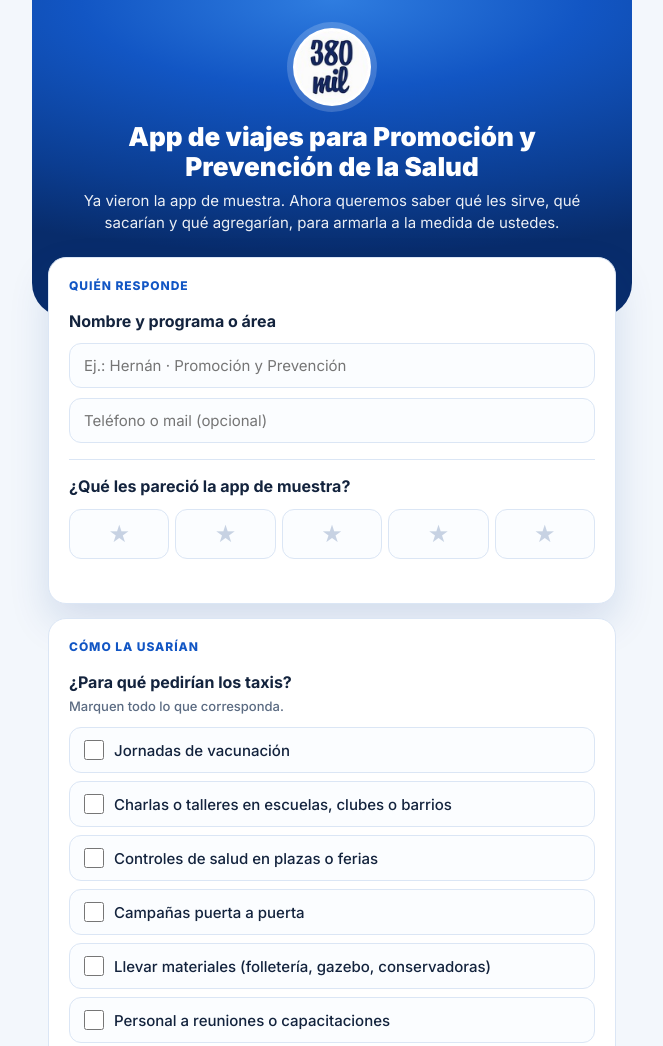
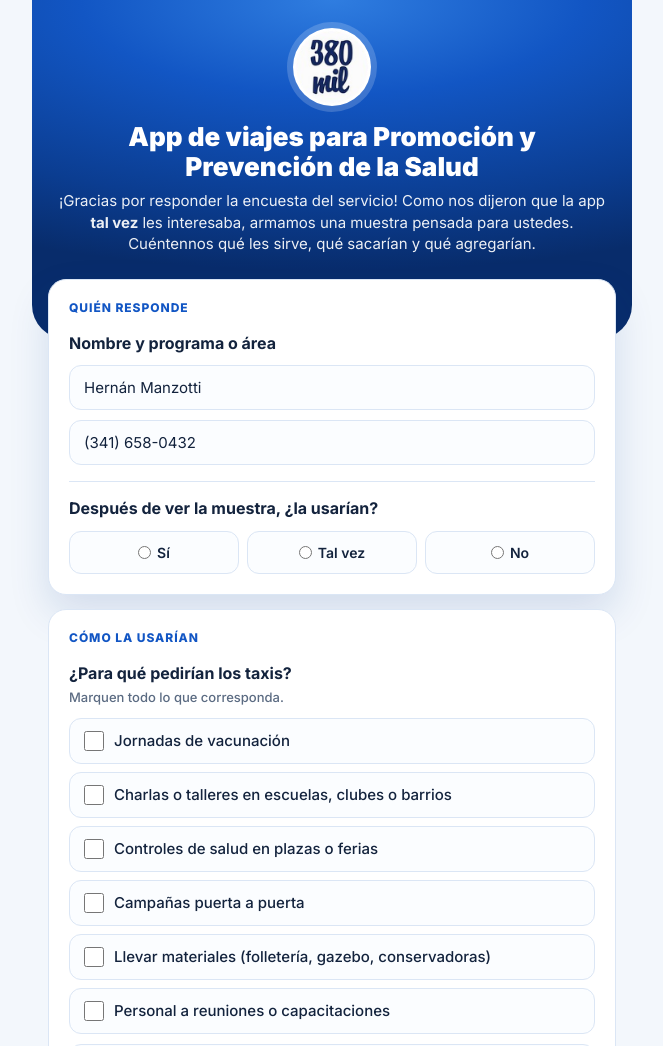
Before and after one commit to radiotaxi380000-sys/portal-titular, a plain HTML site: page propresalud/index.html in a window 1280 px wide. Shown: the top 1046 px of the page, without its empty margins (308-971 px from the left). Drawn offline with Linux system fonts and the light colour scheme.

Commit message:
Encuesta Promoción y Prevención: seguimiento de la encuesta anterior
Co-Authored-By: Claude Opus 5.5 <noreply@anthropic.com>
Claude-Session: https://claude.ai/code/session_014Q2MtxpTTQLEwzyR6cXY4u

```diff
--- a/propresalud/index.html
+++ b/propresalud/index.html
@@ -63,7 +63,7 @@
   <div class="hero">
     <img src="../icono-192.png" alt="Radio Taxi 380mil">
     <h1>App de viajes para Promoción y Prevención de la Salud</h1>
-    <p>Ya vieron la app de muestra. Ahora queremos saber qué les sirve, qué sacarían y qué agregarían, para armarla a la medida de ustedes.</p>
+    <p>¡Gracias por responder la encuesta del servicio! Como nos dijeron que la app <b>tal vez</b> les interesaba, armamos una muestra pensada para ustedes. Cuéntennos qué les sirve, qué sacarían y qué agregarían.</p>
   </div>
 
   <div id="form">
@@ -71,13 +71,12 @@
       <div class="sec">Quién responde</div>
       <div class="q">
         <h2>Nombre y programa o área</h2>
-        <input type="text" id="nom" placeholder="Ej.: Hernán · Promoción y Prevención" autocomplete="name">
-        <input type="text" id="contacto" placeholder="Teléfono o mail (opcional)">
+        <input type="text" id="nom" value="Hernán Manzotti" placeholder="Nombre" autocomplete="name">
+        <input type="text" id="contacto" value="(341) 658-0432" placeholder="Teléfono o mail (opcional)">
       </div>
       <div class="q">
-        <h2>¿Qué les pareció la app de muestra?</h2>
-        <div class="estrellas" id="est"></div>
-        <div class="nota" id="estNota"></div>
+        <h2>Después de ver la muestra, ¿la usarían?</h2>
+        <div class="fila" data-name="usarian"></div>
       </div>
     </div>
 
@@ -124,7 +123,7 @@
         <textarea id="sacar" placeholder="Escriban lo que no les sirve o harían distinto"></textarea>
       </div>
       <div class="q">
-        <h2>¿Qué agregarían?</h2>
+        <h2>¿Qué agregarían? ¿Qué les haría falta para decir que sí?</h2>
         <div class="ay">Cualquier cosa que necesiten para sus actividades, aunque no la hayan visto en la muestra.</div>
         <textarea id="agregar" placeholder="Ej.: algo que hoy hacen a mano o les complica"></textarea>
       </div>
@@ -159,14 +158,15 @@ const FILAS = {
   viajes:["Menos de 20","20 a 60","Más de 60"],
   anticipacion:["El mismo día","El día antes","Una semana o más"],
   fuera:["Sí, seguido","A veces","No"],
-  aprueba:["Una sola persona","Un responsable por programa","No hace falta aprobar"]
+  aprueba:["Una sola persona","Un responsable por programa","No hace falta aprobar"],
+  usarian:["Sí","Tal vez","No"]
 };
 const FUNC = ["Pedir el taxi desde el celular","Ver el taxi en el mapa y cuánto falta","Compartir el seguimiento con otra persona","Programar de una vez todos los viajes de una campaña","Que un responsable apruebe cada pedido","Cargar cada viaje a un programa o actividad","Tope de gasto mensual por programa","Resumen del mes para la factura y el informe"];
 const TXT = {1:"No nos sirve",2:"Le falta bastante",3:"Más o menos",4:"Nos gusta",5:"¡Nos encanta!"};
 
 let estrellas = 0; const func = {};
 const est = $("est");
-for (let i = 1; i <= 5; i++) { const b = document.createElement("button"); b.type = "button"; b.textContent = "★"; b.setAttribute("aria-label", i + " de 5"); b.onclick = () => { estrellas = i; [...est.children].forEach((x, j) => x.classList.toggle("on", j < i)); $("estNota").textContent = TXT[i]; }; est.appendChild(b); }
+if (est) for (let i = 1; i <= 5; i++) { const b = document.createElement("button"); b.type = "button"; b.textContent = "★"; b.setAttribute("aria-label", i + " de 5"); b.onclick = () => { estrellas = i; [...est.children].forEach((x, j) => x.classList.toggle("on", j < i)); $("estNota").textContent = TXT[i]; }; est.appendChild(b); }
 $("usos").innerHTML = USOS.map((u, i) => `<label><input type="checkbox" value="${esc(u)}">${esc(u)}</label>`).join("");
 document.querySelectorAll(".fila").forEach(f => { const n = f.dataset.name; f.innerHTML = FILAS[n].map(o => `<label><input type="radio" name="${n}" value="${esc(o)}">${esc(o)}</label>`).join(""); });
 $("func").innerHTML = FUNC.map((f, i) => `<div class="it"><b>${esc(f)}</b><div class="bt" data-i="${i}"><button type="button" data-v="Sirve">Sirve</button><button type="button" data-v="Da igual">Da igual</button><button type="button" data-v="Sacar">Sacar</button></div></div>`).join("");
@@ -176,13 +176,13 @@ const radio = n => (document.querySelector(`input[name=${n}]:checked`) || {}).va
 function datos() {
   const usos = [...document.querySelectorAll("#usos input:checked")].map(x => x.value);
   if ($("usosOtro").value.trim()) usos.push("Otro: " + $("usosOtro").value.trim());
-  return { nombre: $("nom").value.trim(), contacto: $("contacto").value.trim(), estrellas, usos,
+  return { nombre: $("nom").value.trim(), contacto: $("contacto").value.trim(), usarian: radio("usarian"), usos,
     personas: radio("personas"), viajes_mes: radio("viajes"), anticipacion: radio("anticipacion"), fuera_rosario: radio("fuera"), aprueba: radio("aprueba"),
     funciones: func, sacar: $("sacar").value.trim(), agregar: $("agregar").value.trim() };
 }
 function resumen(d) {
   const L = ["*App de viajes · Promoción y Prevención de la Salud*", "Responde: " + (d.nombre || "—") + (d.contacto ? " (" + d.contacto + ")" : "")];
-  if (d.estrellas) L.push("Opinión: " + "★".repeat(d.estrellas) + " " + TXT[d.estrellas]);
+  if (d.usarian) L.push("¿La usarían?: " + d.usarian);
   if (d.usos.length) L.push("Usos: " + d.usos.join(", "));
   [["Personas que piden", d.personas], ["Viajes por mes", d.viajes_mes], ["Anticipación", d.anticipacion], ["Fuera de Rosario", d.fuera_rosario], ["Aprueba", d.aprueba]].forEach(([k, v]) => v && L.push(k + ": " + v));
   const F = Object.entries(d.funciones); if (F.length) { L.push("Funciones:"); F.forEach(([k, v]) => L.push("• " + k + ": " + v)); }
```
